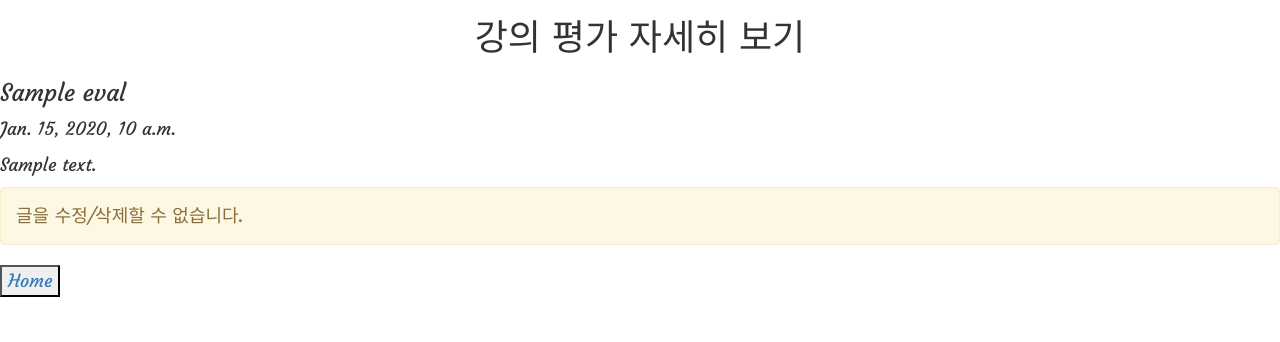
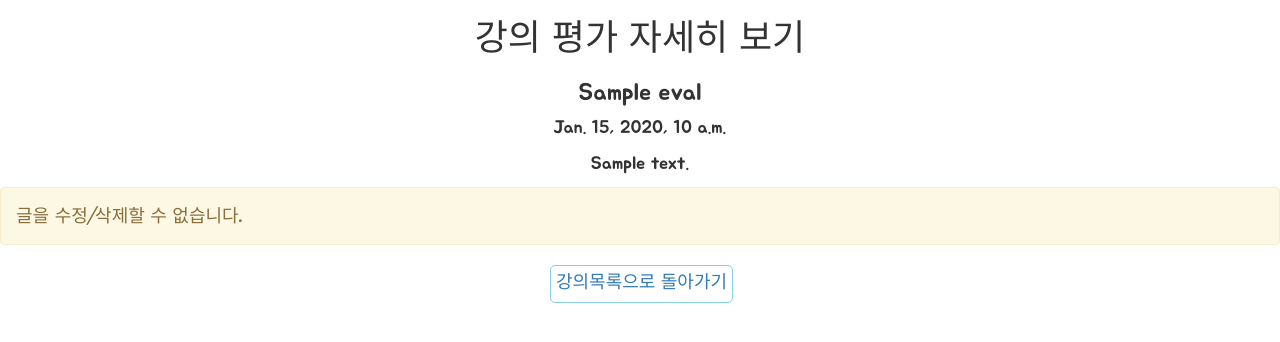
Before and after one commit to herineeda/LectureEvaluation, a Django app: page /write/1 in a window 1280 px wide. Shown: the part 62-404 px from the top of the page. Run offline with Django 3.2, Linux system fonts and the light colour scheme; tables that the repository leaves empty hold one stand-in row (values such as "Sample post"); some libraries are stand-ins or nearby versions; some web fonts are replaced.

Commit message:
css 마무리

```diff
--- a/project/accounts/templates/login.html
+++ b/project/accounts/templates/login.html
@@ -218,7 +218,6 @@ input {
 }
 
 
-
   </style>
   </head>
 
@@ -236,7 +235,7 @@ input {
 								<a href="{% provider_login_url 'google' %}" class="btn btn-primary pull-left"><i class="fa fa-google"></i> Google</a>
 								<a href="{% provider_login_url 'naver' %}" class="btn btn-success pull-right"><i class="fa fa-naver"></i> Naver</a>
                         <a href="{% provider_login_url 'kakao' %}" class="btn btn-warning pull-left"><i class="fa fa-kakao"></i> KaKao</a>
-                        <a href="{% provider_login_url 'instagram' %}" class="btn btn-warning pull-right"><i class="fa fa-instagram"></i> Instagram</a>
+                        <a href="{% provider_login_url 'instagram' %}" class="btn btn-danger pull-right"><i class="fa fa-instagram"></i> Instagram</a>
 							</div>
 							<div class="or-seperator"><b>or</b></div>
 				<br>
--- a/project/crud/templates/evaldetail.html
+++ b/project/crud/templates/evaldetail.html
@@ -4,21 +4,25 @@
 {% block content %}
 
 <h1 class="titletext"> 강의 평가 자세히 보기 </h1>
+<div class="lecturelistbody">
 
 <h3> {{evals.title}} </h3>
 <p> {{evals.pub_date}} </p>
 <p> {{evals.body}} </p>
+</div>
 
 {% if evals.author == user %}
-<button name = "edit"> <a href = "{% url 'edit' evals.id %}"> 수정하기 </a> </button>
-<button name = "delete"> <a href = "{% url 'delete' evals.id %}"> 삭제하기 </a></button>
-
+<div id="btn_group">
+<button name = "edit"  id="test_btn5"> <a href = "{% url 'edit' evals.id %}"> 수정하기 </a> </button>
+<button name = "delete"  id="test_btn5"> <a href = "{% url 'delete' evals.id %}"> 삭제하기 </a></button>
+</div>
 {% else %}
 <div class = "alert alert-warning"> 글을 수정/삭제할 수 없습니다. </div>
 
 {% endif %}
-<button name = "lecturelist"> <a href = "{% url 'lecturelist' %}"> Home </a> </button>
-
+<div id="btn_group">
+<button name = "lecturelist" id="test_btn5"> <a href = "{% url 'lecturelist' %}" style="text-decoration:none"> 강의목록으로 돌아가기 </a> </button>
+</div>
 
 
 {% endblock %}
--- a/project/crud/templates/lecturelist.html
+++ b/project/crud/templates/lecturelist.html
@@ -10,14 +10,13 @@
 <button id="test_btn3"><a href="{% url 'showLecture' %}" style="text-decoration:none">모두 보기</a></button>
 </div>
 
+
+{% for lect in lectures.all %}
 <div class=lecturelistbody>
-{% for lect in lectures.all %}
-
 <h2> {{lect.lectureName}} </h2>
 <p> {{lect.professor}} </p>
 <p> {{lect.major}} </p>
 <p> {{lect.separation}} </p>
-
 </div>
 
 <div id="btn_group">
--- a/project/crud/templates/write.html
+++ b/project/crud/templates/write.html
@@ -4,7 +4,7 @@
 
 {% block content %}
 
-<h1 class="titletext">강의 평 글 쓰기 </h1>
+<h1 class="titletext">강의평 글쓰기 </h1>
 <div class="card-body" style="align-self:center" margin-left= auto; margin-right= auto;>
 <form method = "POST" action = "{% url 'create' %}" style="text-align:center;">
 
```
Also changed, not shown: project/crud/templates/edit.html (+11 -5 lines), project/crud/templates/evallist.html (+8 -3 lines), project/search/templates/searchResult.html (+6 -6 lines).
